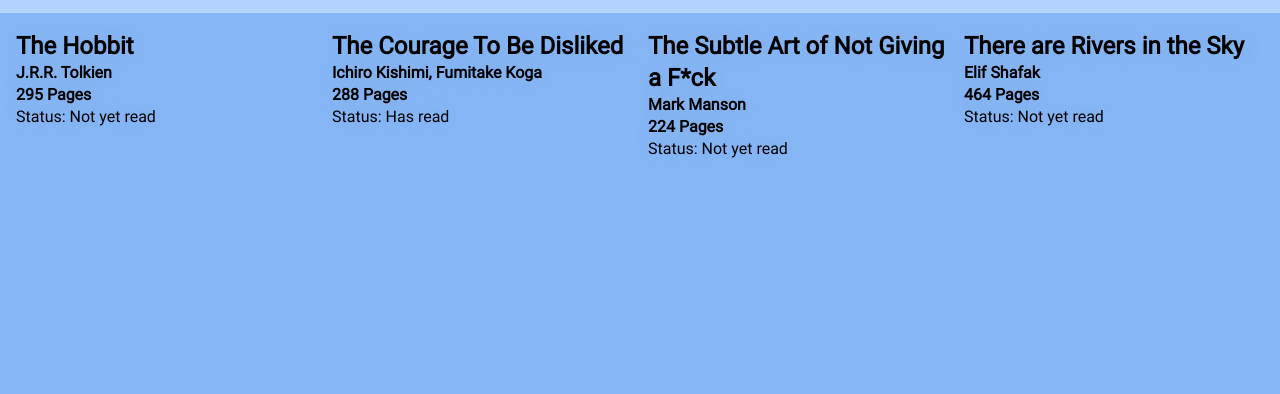
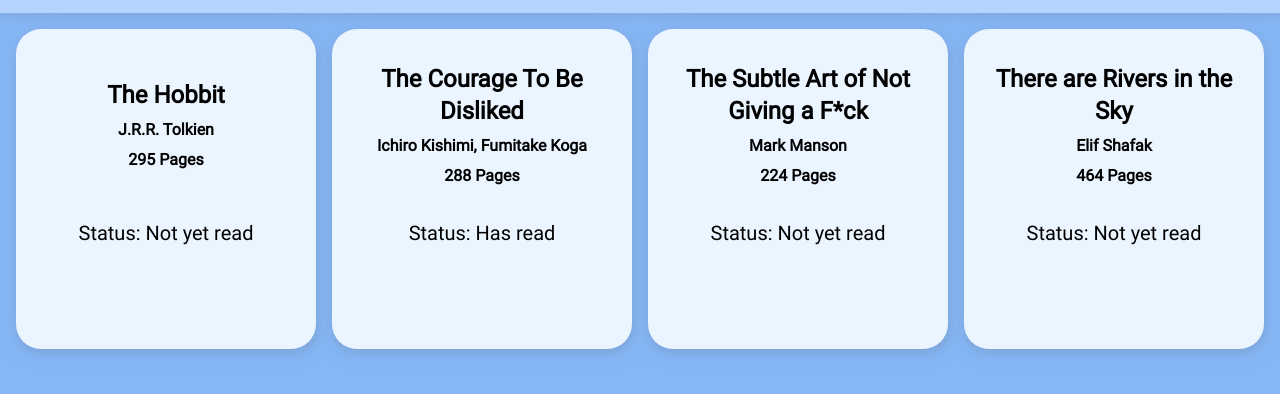
Before and after one commit to 101113608/library, a plain HTML site: page index.html in a window 1280 px wide. Shown: the part 84-478 px from the top of the page. Drawn offline with Linux system fonts and the light colour scheme.

Commit message:
Add styling to .card (and children) elements

```diff
--- a/styles.css
+++ b/styles.css
@@ -71,3 +71,42 @@
     filter: drop-shadow(1px 1px 10px #5f5f5f1c);
     -webkit-filter: drop-shadow(1px 1px 10px #5f5f5f1c);
 }
+
+/* Styling for cards (each book displayed) */
+.card {
+    background-color: var(--alice-blue-clr);
+
+    display: grid;
+    grid-template-rows: 2fr min-content 1fr;
+
+    border-radius: 25px;
+    -webkit-border-radius: 25px;
+    -moz-border-radius: 25px;
+    -ms-border-radius: 25px;
+    -o-border-radius: 25px;
+}
+
+.book-read-status {
+    justify-self: center;
+    font-size: 1.25rem;
+}
+
+.book-data {
+    display: flex;
+    flex-direction: column;
+    justify-content: center;
+    gap: 0.5rem;
+
+    text-align: center;
+    padding: 0 1rem;
+}
+
+.book-read-status {
+    margin-bottom: 0.5rem;
+}
+
+header,
+.card {
+    filter: drop-shadow(1px 5px 3px #5f5f5f1c);
+    -webkit-filter: drop-shadow(1px 5px 3px #5f5f5f1c);
+}
```
